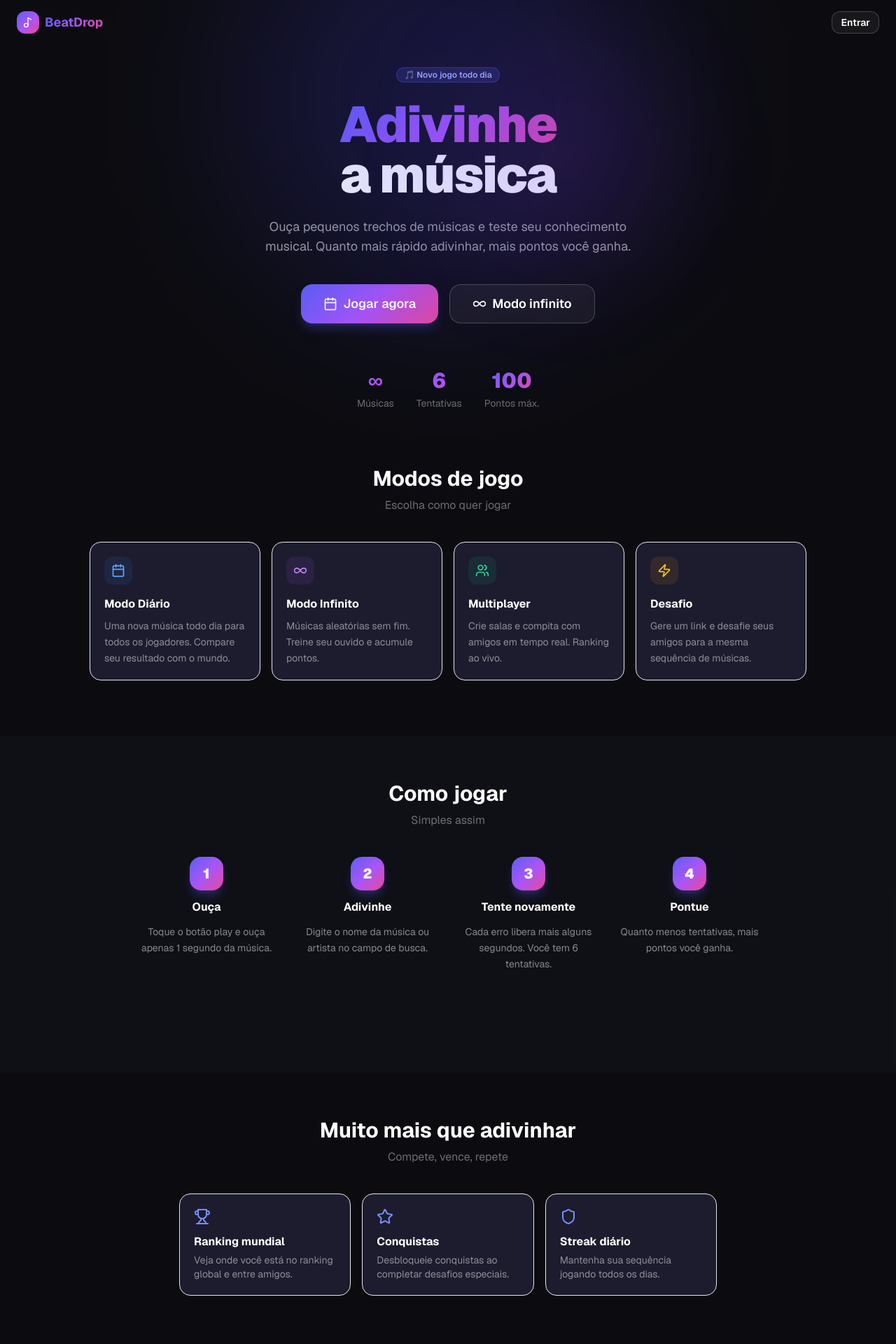
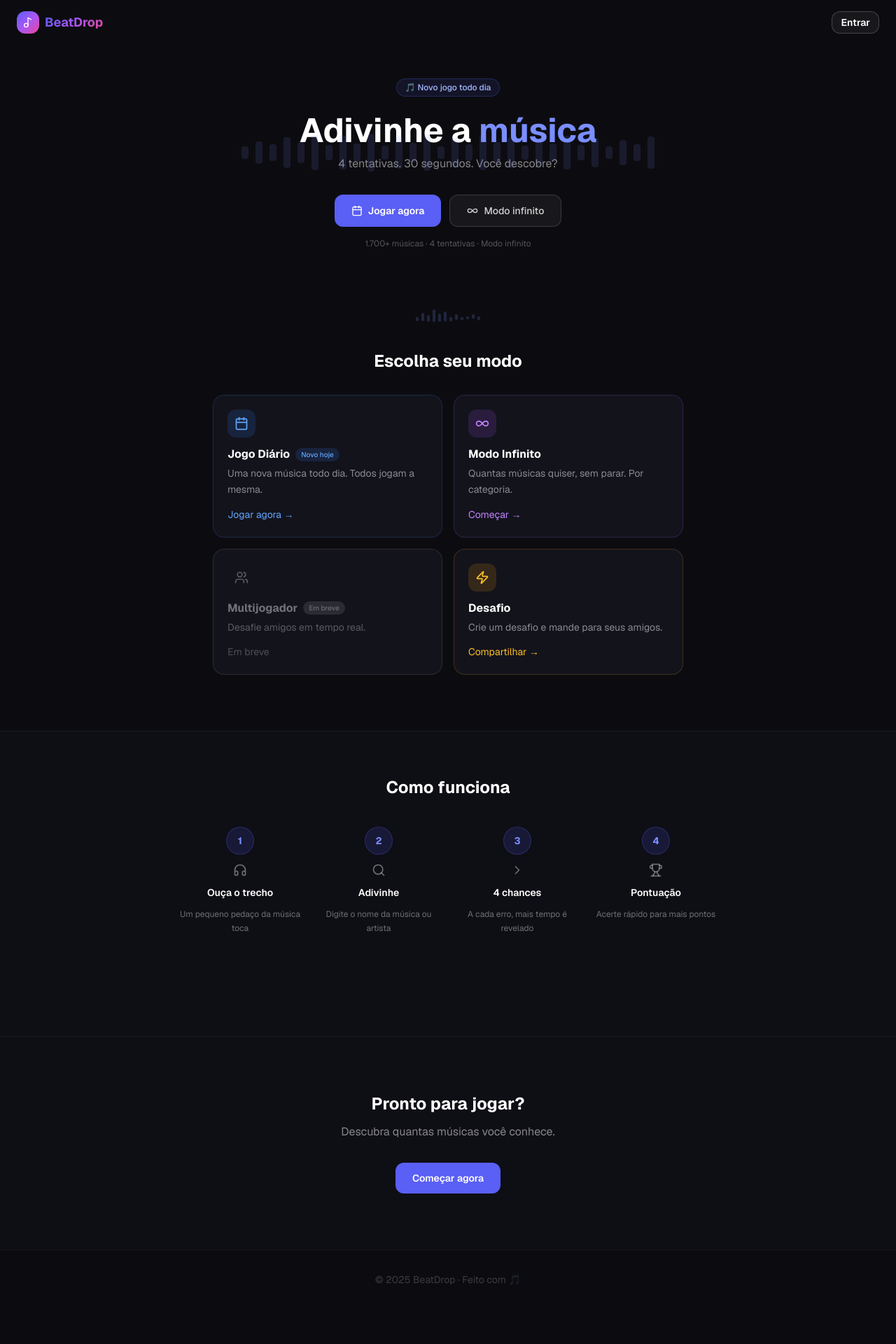
Before and after one commit to glauberstarweb-ui/beatdrop, a Next.js app: page / in a window 1280 px wide. Shown: the top 1920 px of the page at 70% size. After the commit the page ends 1870 px from the top, so only its background shows below. Built offline with nearby package versions, Linux system fonts and the light colour scheme.

Commit message:
feat: homepage redesign — musical hero, premium mode cards, cleaner sections

```diff
--- a/app/page.tsx
+++ b/app/page.tsx
@@ -1,61 +1,13 @@
 import Link from "next/link";
+import { Calendar, Infinity as InfinityIcon, Users, Zap, Headphones, Search, ChevronRight, Trophy, Music2 } from "lucide-react";
 import { Button } from "@/components/ui/Button";
-import { Badge } from "@/components/ui/Badge";
-import { Music2, Calendar, Infinity, Users, Zap, Trophy, Star, Shield } from "lucide-react";
-
-const features = [
-  {
-    icon: Calendar,
-    title: "Modo Diário",
-    description: "Uma nova música todo dia para todos os jogadores. Compare seu resultado com o mundo.",
-    color: "text-blue-400",
-    bg: "bg-blue-500/10",
-    href: "/daily",
-  },
-  {
-    icon: Infinity,
-    title: "Modo Infinito",
-    description: "Músicas aleatórias sem fim. Treine seu ouvido e acumule pontos.",
-    color: "text-purple-400",
-    bg: "bg-purple-500/10",
-    href: "/infinite",
-  },
-  {
-    icon: Users,
-    title: "Multiplayer",
-    description: "Crie salas e compita com amigos em tempo real. Ranking ao vivo.",
-    color: "text-emerald-400",
-    bg: "bg-emerald-500/10",
-    href: "/multiplayer",
-  },
-  {
-    icon: Zap,
-    title: "Desafio",
-    description: "Gere um link e desafie seus amigos para a mesma sequência de músicas.",
-    color: "text-amber-400",
-    bg: "bg-amber-500/10",
-    href: "/challenge",
-  },
-];
-
-const howItWorks = [
-  { step: "1", title: "Ouça", desc: "Toque o botão play e ouça apenas 1 segundo da música." },
-  { step: "2", title: "Adivinhe", desc: "Digite o nome da música ou artista no campo de busca." },
-  { step: "3", title: "Tente novamente", desc: "Cada erro libera mais alguns segundos. Você tem 6 tentativas." },
-  { step: "4", title: "Pontue", desc: "Quanto menos tentativas, mais pontos você ganha." },
-];
 
 export default function HomePage() {
   return (
     <div className="min-h-screen flex flex-col">
       {/* Hero */}
-      <section className="relative flex flex-col items-center justify-center px-4 pt-24 pb-20 text-center overflow-hidden">
-        {/* Background glow */}
-        <div className="pointer-events-none absolute inset-0 overflow-hidden">
-          <div className="absolute -top-40 left-1/2 -translate-x-1/2 h-[600px] w-[600px] rounded-full bg-brand-600/20 blur-[120px]" />
-          <div className="absolute top-20 right-1/4 h-[300px] w-[300px] rounded-full bg-purple-600/10 blur-[80px]" />
-        </div>
-
+      <section className="pt-20 pb-16 md:pt-28 md:pb-20 text-center relative overflow-hidden px-4">
+        {/* Nav */}
         <nav className="absolute top-0 left-0 right-0 flex items-center justify-between px-6 py-4">
           <div className="flex items-center gap-2 font-bold text-lg">
             <div className="flex h-8 w-8 items-center justify-center rounded-xl bg-gradient-brand">
@@ -68,106 +20,149 @@ export default function HomePage() {
           </Link>
         </nav>
 
-        <Badge className="mb-6">🎵 Novo jogo todo dia</Badge>
+        {/* SVG waveform decoration */}
+        <div className="pointer-events-none absolute inset-0 flex items-center justify-center" aria-hidden="true">
+          <svg width="600" height="120" viewBox="0 0 600 120" xmlns="http://www.w3.org/2000/svg" className="opacity-[0.12]">
+            {[18,32,24,44,30,50,22,48,26,54,20,46,28,52,18,42,24,50,30,44,20,38,26,48,22,42,18,36,24,46,30].map((h, i) => (
+              <rect
+                key={i}
+                x={i * 20 + 5}
+                y={(120 - h) / 2}
+                width="10"
+                height={h}
+                rx="4"
+                className="fill-brand-400"
+              />
+            ))}
+          </svg>
+        </div>
 
-        <h1 className="text-5xl sm:text-7xl font-black tracking-tight mb-6">
-          <span className="text-gradient">Adivinhe</span>
-          <br />
-          <span className="text-white">a música</span>
+        {/* Badge */}
+        <span className="inline-flex items-center gap-1.5 rounded-full border border-brand-500/25 bg-brand-500/10 px-3 py-1 text-xs text-brand-300 font-medium mb-6">
+          🎵 Novo jogo todo dia
+        </span>
+
+        {/* Title */}
+        <h1 className="text-4xl md:text-5xl font-bold text-white mb-3">
+          Adivinhe a <span className="text-brand-400">música</span>
         </h1>
 
-        <p className="max-w-xl text-lg text-white/60 mb-10">
-          Ouça pequenos trechos de músicas e teste seu conhecimento musical.
-          Quanto mais rápido adivinhar, mais pontos você ganha.
+        {/* Subtitle */}
+        <p className="text-base text-white/50 mb-8">
+          4 tentativas. 30 segundos. Você descobre?
         </p>
 
-        <div className="flex flex-wrap justify-center gap-4">
-          <Link href="/daily">
-            <Button size="xl" className="rounded-2xl">
-              <Calendar className="h-5 w-5" />
-              Jogar agora
-            </Button>
+        {/* CTA Buttons */}
+        <div className="flex flex-col sm:flex-row gap-3 justify-center">
+          <Link
+            href="/daily"
+            className="inline-flex items-center gap-2 rounded-xl bg-brand-500 hover:bg-brand-400 px-6 py-3 text-sm font-semibold text-white transition-all duration-200 active:scale-[0.97]"
+          >
+            <Calendar className="h-4 w-4" />
+            Jogar agora
           </Link>
-          <Link href="/infinite">
-            <Button size="xl" variant="outline" className="rounded-2xl">
-              <Infinity className="h-5 w-5" />
-              Modo infinito
-            </Button>
+          <Link
+            href="/infinite"
+            className="inline-flex items-center gap-2 rounded-xl border border-white/15 bg-white/5 hover:bg-white/10 px-6 py-3 text-sm font-medium text-white/80 hover:text-white transition-all duration-200"
+          >
+            <InfinityIcon className="h-4 w-4" />
+            Modo infinito
           </Link>
         </div>
 
         {/* Stats */}
-        <div className="mt-16 flex flex-wrap justify-center gap-8 text-center">
-          {[
-            { value: "∞", label: "Músicas" },
-            { value: "6", label: "Tentativas" },
-            { value: "100", label: "Pontos máx." },
-          ].map(({ value, label }) => (
-            <div key={label}>
-              <p className="text-3xl font-black text-gradient">{value}</p>
-              <p className="text-sm text-white/40 mt-1">{label}</p>
-            </div>
-          ))}
-        </div>
+        <p className="text-xs text-white/30 text-center mt-4">
+          1.700+ músicas · 4 tentativas · Modo infinito
+        </p>
       </section>
 
-      {/* Features */}
+      {/* Animated equalizer separator */}
+      <div className="flex items-end justify-center gap-1 h-6 mb-10 opacity-20" aria-hidden="true">
+        {[4,7,5,9,6,8,4,7,5,6,8,5].map((h, i) => (
+          <div
+            key={i}
+            style={{ height: `${h * 2}px`, animationDelay: `${i * 0.1}s` }}
+            className="w-1 rounded-full bg-brand-400 animate-[waveform_1.2s_ease-in-out_infinite]"
+          />
+        ))}
+      </div>
+
+      {/* Mode Cards */}
       <section className="px-4 pb-20">
-        <div className="mx-auto max-w-5xl">
-          <h2 className="mb-2 text-center text-3xl font-bold text-white">Modos de jogo</h2>
-          <p className="mb-10 text-center text-white/40">
-            Escolha como quer jogar
-          </p>
-          <div className="grid sm:grid-cols-2 lg:grid-cols-4 gap-4">
-            {features.map(({ icon: Icon, title, description, color, bg, href }) => (
-              <Link key={href} href={href}>
-                <div className="group h-full rounded-2xl border border-white/8 bg-surface-700 p-5 hover:border-white/20 hover:bg-surface-600 transition-all duration-300 cursor-pointer">
-                  <div className={`mb-4 inline-flex h-10 w-10 items-center justify-center rounded-xl ${bg}`}>
-                    <Icon className={`h-5 w-5 ${color}`} />
-                  </div>
-                  <h3 className="font-bold text-white mb-2">{title}</h3>
-                  <p className="text-sm text-white/50 leading-relaxed">{description}</p>
-                </div>
+        <div className="mx-auto max-w-2xl">
+          <h2 className="mb-8 text-center text-2xl font-bold text-white">Escolha seu modo</h2>
+          <div className="grid grid-cols-1 sm:grid-cols-2 gap-4">
+            {/* Diário */}
+            <div className="rounded-2xl border border-blue-500/20 bg-surface-800 p-5 hover:-translate-y-0.5 hover:border-blue-500/40 transition-all duration-200 group">
+              <div className="mb-3 inline-flex bg-blue-500/15 rounded-xl p-2.5">
+                <Calendar className="h-5 w-5 text-blue-400" />
+              </div>
+              <div className="flex items-center gap-2 mb-1">
+                <h3 className="font-bold text-white">Jogo Diário</h3>
+                <span className="rounded-full bg-blue-500/15 px-2 py-0.5 text-[10px] font-medium text-blue-400">Novo hoje</span>
+              </div>
+              <p className="text-sm text-white/50 mb-3 leading-relaxed">Uma nova música todo dia. Todos jogam a mesma.</p>
+              <Link href="/daily" className="text-blue-400 text-sm hover:text-blue-300 transition-colors">
+                Jogar agora →
               </Link>
-            ))}
+            </div>
+
+            {/* Infinito */}
+            <div className="rounded-2xl border border-purple-500/20 bg-surface-800 p-5 hover:-translate-y-0.5 hover:border-purple-500/40 transition-all duration-200 group">
+              <div className="mb-3 inline-flex bg-purple-500/15 rounded-xl p-2.5">
+                <InfinityIcon className="h-5 w-5 text-purple-400" />
+              </div>
+              <h3 className="font-bold text-white mb-1">Modo Infinito</h3>
+              <p className="text-sm text-white/50 mb-3 leading-relaxed">Quantas músicas quiser, sem parar. Por categoria.</p>
+              <Link href="/infinite" className="text-purple-400 text-sm hover:text-purple-300 transition-colors">
+                Começar →
+              </Link>
+            </div>
+
+            {/* Multiplayer */}
+            <div className="rounded-2xl border border-white/10 bg-surface-800 p-5 transition-all duration-200 group">
+              <div className="mb-3 inline-flex bg-white/8 rounded-xl p-2.5">
+                <Users className="h-5 w-5 text-white/30" />
+              </div>
+              <div className="flex items-center gap-2 mb-1">
+                <h3 className="font-bold text-white/40">Multijogador</h3>
+                <span className="rounded-full bg-white/10 px-2 py-0.5 text-[10px] font-medium text-white/30">Em breve</span>
+              </div>
+              <p className="text-sm text-white/30 mb-3 leading-relaxed">Desafie amigos em tempo real.</p>
+              <span className="text-white/25 text-sm">Em breve</span>
+            </div>
+
+            {/* Desafio */}
+            <div className="rounded-2xl border border-amber-500/20 bg-surface-800 p-5 hover:-translate-y-0.5 hover:border-amber-500/40 transition-all duration-200 group">
+              <div className="mb-3 inline-flex bg-amber-500/15 rounded-xl p-2.5">
+                <Zap className="h-5 w-5 text-amber-400" />
+              </div>
+              <h3 className="font-bold text-white mb-1">Desafio</h3>
+              <p className="text-sm text-white/50 mb-3 leading-relaxed">Crie um desafio e mande para seus amigos.</p>
+              <span className="text-amber-400 text-sm cursor-default">Compartilhar →</span>
+            </div>
           </div>
         </div>
       </section>
 
-      {/* How it works */}
-      <section className="px-4 pb-20 bg-surface-800/50">
-        <div className="mx-auto max-w-4xl py-16">
-          <h2 className="mb-2 text-center text-3xl font-bold text-white">Como jogar</h2>
-          <p className="mb-10 text-center text-white/40">Simples assim</p>
-          <div className="grid sm:grid-cols-2 lg:grid-cols-4 gap-6">
-            {howItWorks.map(({ step, title, desc }) => (
-              <div key={step} className="flex flex-col items-center text-center gap-3">
-                <div className="flex h-12 w-12 items-center justify-center rounded-2xl bg-gradient-brand text-white font-black text-xl shadow-lg shadow-brand-500/30">
-                  {step}
+      {/* How It Works */}
+      <section className="px-4 pb-20 bg-surface-800/40 border-t border-white/5">
+        <div className="mx-auto max-w-3xl py-16">
+          <h2 className="mb-10 text-center text-2xl font-bold text-white">Como funciona</h2>
+          <div className="grid grid-cols-1 sm:grid-cols-4 gap-6">
+            {[
+              { num: "1", icon: Headphones, title: "Ouça o trecho", desc: "Um pequeno pedaço da música toca" },
+              { num: "2", icon: Search, title: "Adivinhe", desc: "Digite o nome da música ou artista" },
+              { num: "3", icon: ChevronRight, title: "4 chances", desc: "A cada erro, mais tempo é revelado" },
+              { num: "4", icon: Trophy, title: "Pontuação", desc: "Acerte rápido para mais pontos" },
+            ].map(({ num, icon: Icon, title, desc }) => (
+              <div key={num} className="flex flex-col items-center text-center gap-3">
+                <div className="flex h-10 w-10 items-center justify-center rounded-full bg-brand-500/15 border border-brand-500/25 text-brand-400 font-bold text-sm">
+                  {num}
                 </div>
-                <h3 className="font-bold text-white">{title}</h3>
-                <p className="text-sm text-white/50 leading-relaxed">{desc}</p>
-              </div>
-            ))}
-          </div>
-        </div>
-      </section>
-
-      {/* Extra features */}
-      <section className="px-4 pb-24">
-        <div className="mx-auto max-w-3xl py-16 text-center">
-          <h2 className="mb-2 text-3xl font-bold text-white">Muito mais que adivinhar</h2>
-          <p className="mb-10 text-white/40">Compete, vence, repete</p>
-          <div className="grid sm:grid-cols-3 gap-4 text-left">
-            {[
-              { icon: Trophy, title: "Ranking mundial", desc: "Veja onde você está no ranking global e entre amigos." },
-              { icon: Star, title: "Conquistas", desc: "Desbloqueie conquistas ao completar desafios especiais." },
-              { icon: Shield, title: "Streak diário", desc: "Mantenha sua sequência jogando todos os dias." },
-            ].map(({ icon: Icon, title, desc }) => (
-              <div key={title} className="rounded-2xl border border-white/8 bg-surface-700 p-5">
-                <Icon className="h-6 w-6 text-brand-400 mb-3" />
-                <h3 className="font-bold text-white mb-1">{title}</h3>
-                <p className="text-sm text-white/50">{desc}</p>
+                <Icon className="h-5 w-5 text-white/40" />
+                <h3 className="font-semibold text-white text-sm">{title}</h3>
+                <p className="text-xs text-white/40 leading-relaxed">{desc}</p>
               </div>
             ))}
           </div>
@@ -175,23 +170,20 @@ export default function HomePage() {
       </section>
 
       {/* CTA */}
-      <section className="px-4 pb-24 text-center">
+      <section className="px-4 py-20 text-center bg-surface-800/40 border-t border-white/5">
         <div className="mx-auto max-w-lg">
-          <h2 className="text-4xl font-black text-white mb-4">
-            Pronto para jogar?
-          </h2>
-          <p className="text-white/50 mb-8">
-            Gratuito, sem anúncios, sem limites.
-          </p>
-          <Link href="/daily">
-            <Button size="xl" className="rounded-2xl w-full sm:w-auto">
-              Começar agora →
-            </Button>
+          <h2 className="text-2xl font-bold text-white mb-3">Pronto para jogar?</h2>
+          <p className="text-white/50 mb-8">Descubra quantas músicas você conhece.</p>
+          <Link
+            href="/daily"
+            className="inline-flex items-center gap-2 rounded-xl bg-brand-500 hover:bg-brand-400 px-6 py-3 text-sm font-semibold text-white transition-all duration-200 active:scale-[0.97]"
+          >
+            Começar agora
           </Link>
         </div>
       </section>
 
-      <footer className="border-t border-white/5 py-8 text-center text-sm text-white/30">
+      <footer className="border-t border-white/5 py-8 text-center text-sm text-white/20">
         © 2025 BeatDrop · Feito com 🎵
       </footer>
     </div>
```
